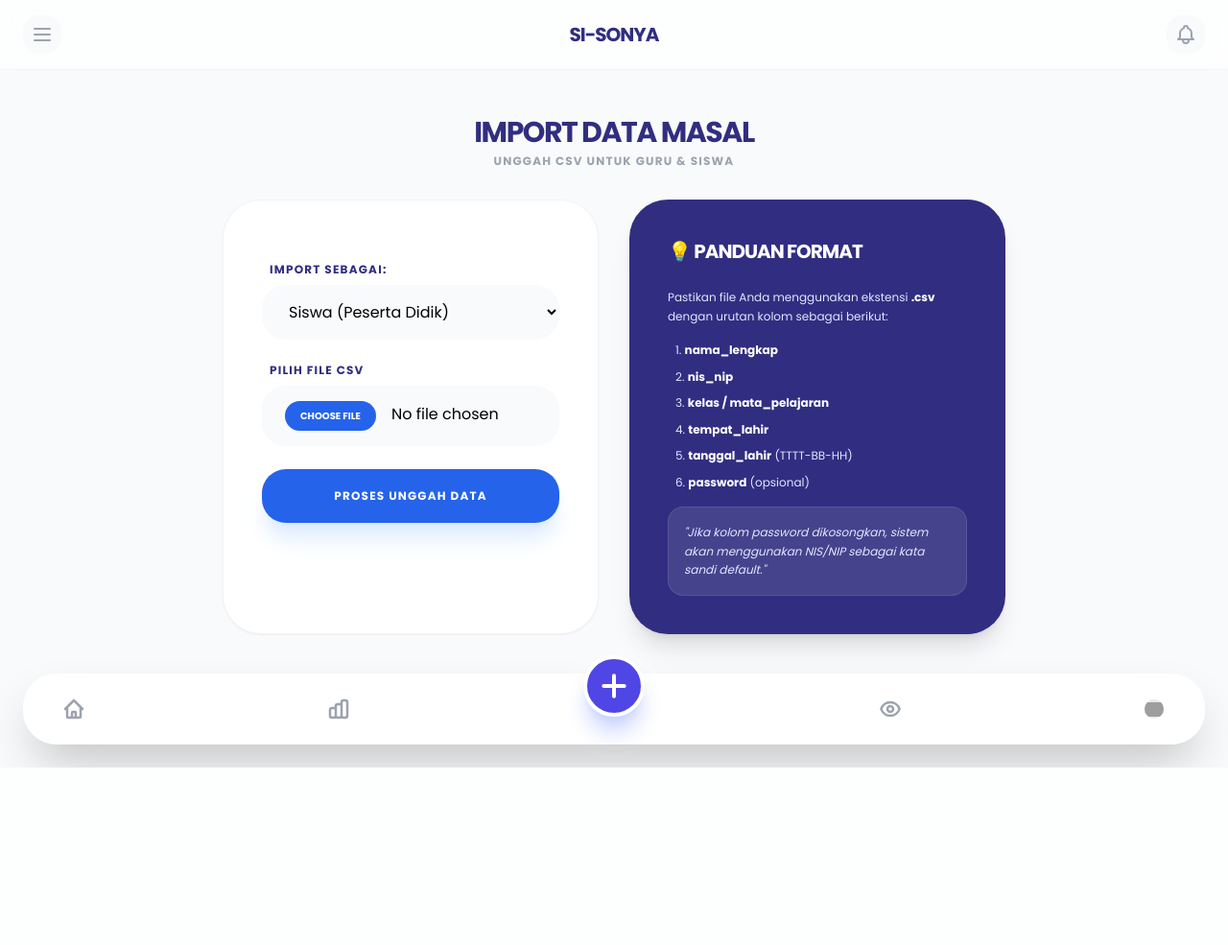
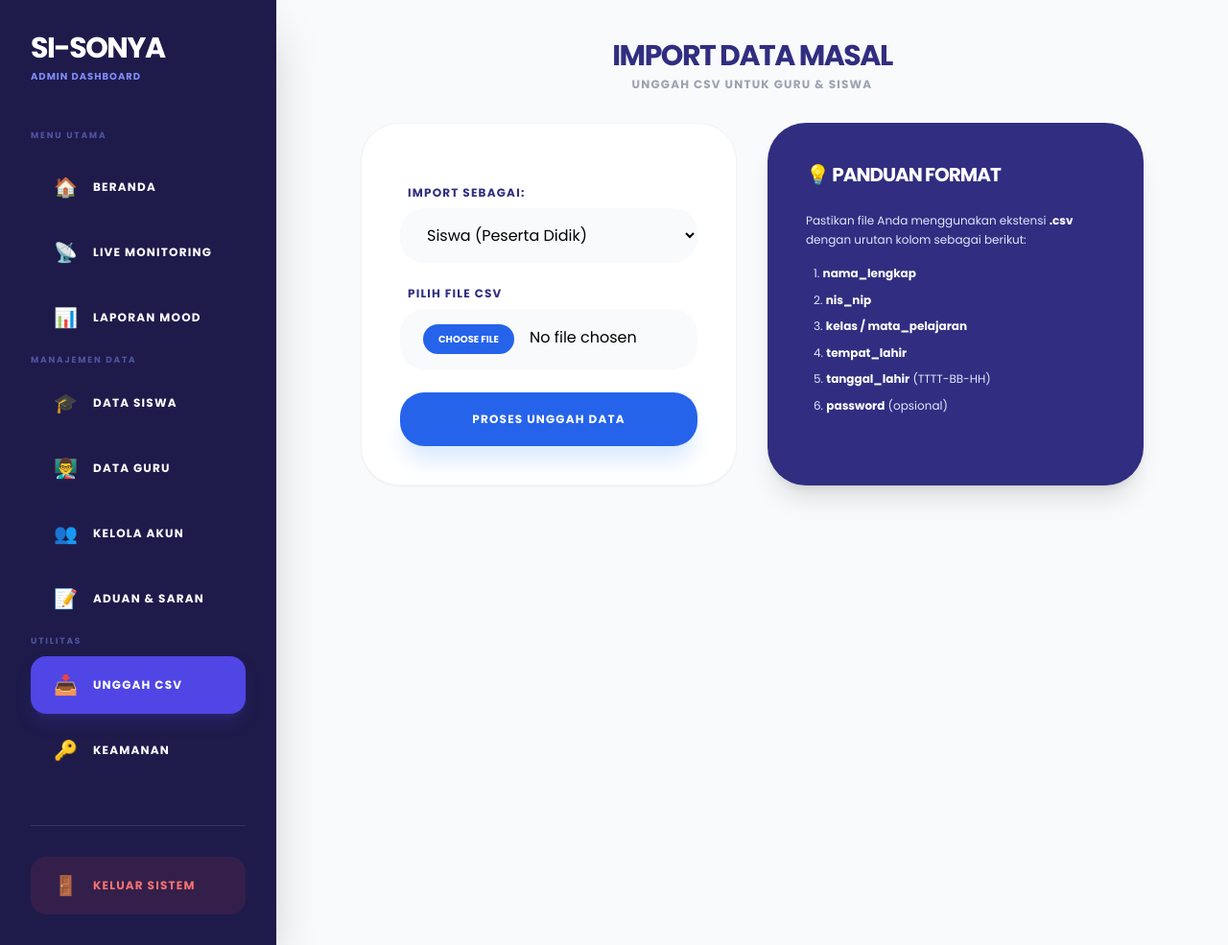
Before and after one commit to mughie77/si-sonya, a PHP site: page /views/import_data.php in a window 1280 px wide. Shown: the whole page at 96% size. Before the commit the page ends 800 px from the top, so only its background shows below. Run offline with PHP 8.4, Linux system fonts and the light colour scheme; a user stored in the database is signed in; some libraries are stand-ins or nearby versions; grey boxes are pictures that could not be loaded.

Commit message:
Implement role-specific navigation: Sidebar for Admin, Footer for Guru/Siswa
- Restricted footer navigation to Guru and Siswa roles only.
- Re-implemented the Sidebar for the Admin role with a modern "ZenMind" design.
- Updated all core views to support a flexbox layout with the Sidebar on desktop for Admins.
- Localized the sidebar and adapted the header to be responsive for both navigation styles.
- Maintained "ZenMind" aesthetic (Indonesian localization, soft blues, and high-radius rounding) across all components.

Co-authored-by: mughie77 <215782921+mughie77@users.noreply.github.com>

```diff
--- a/views/import_data.php
+++ b/views/import_data.php
@@ -18,7 +18,7 @@ if ($_SERVER['REQUEST_METHOD'] === 'POST') {
         $error = "CSRF Token invalid.";
     } elseif (isset($_FILES['file_csv']) && $_FILES['file_csv']['error'] === 0) {
         $file = $_FILES['file_csv']['tmp_name'];
-        $role = $_POST['role_import'] ?? 'siswa';
+        $role_imp = $_POST['role_import'] ?? 'siswa';
 
         if (($handle = fopen($file, "r")) !== FALSE) {
             fgetcsv($handle, 1000, ",");
@@ -36,7 +36,7 @@ if ($_SERVER['REQUEST_METHOD'] === 'POST') {
 
                     try {
                         $stmt = $pdo->prepare("INSERT INTO users (nama_lengkap, username, nis_nip, password, role, kelas, tempat_lahir, tanggal_lahir) VALUES (?, ?, ?, ?, ?, ?, ?, ?)");
-                        $stmt->execute([$nama, $username, $nis_nip, $password_hash, $role, $kelas, $tempat_lahir, $tanggal_lahir]);
+                        $stmt->execute([$nama, $username, $nis_nip, $password_hash, $role_imp, $kelas, $tempat_lahir, $tanggal_lahir]);
                         $count_success++;
                     } catch (PDOException $e) { $count_failed++; }
                 }
@@ -48,6 +48,7 @@ if ($_SERVER['REQUEST_METHOD'] === 'POST') {
 }
 
 $csrf_token = generate_csrf_token();
+$role = $_SESSION['role'];
 ?>
 <!DOCTYPE html>
 <html lang="id">
@@ -59,7 +60,10 @@ $csrf_token = generate_csrf_token();
     <link href="https://fonts.googleapis.com/css2?family=Poppins:wght@300;400;600;700&display=swap" rel="stylesheet">
     <style> body { font-family: 'Poppins', sans-serif; } </style>
 </head>
-<body class="bg-gray-50 min-h-screen">
+<body class="bg-gray-50 min-h-screen <?php echo ($role == 'admin') ? 'flex' : ''; ?>">
+    <?php if ($role == 'admin') include 'includes/sidebar.php'; ?>
+
+    <div class="flex-grow">
         <?php include 'includes/header.php'; ?>
 
         <main class="max-w-4xl mx-auto p-6 md:p-10 space-y-8 pb-32">
@@ -113,14 +117,12 @@ $csrf_token = generate_csrf_token();
                             <li><span class="text-white font-bold">tanggal_lahir</span> (TTTT-BB-HH)</li>
                             <li><span class="text-white font-bold">password</span> (opsional)</li>
                         </ol>
-                    <div class="mt-6 p-4 bg-white/10 rounded-2xl italic border border-white/10">
-                        "Jika kolom password dikosongkan, sistem akan menggunakan NIS/NIP sebagai kata sandi default."
-                    </div>
                     </div>
                 </div>
             </div>
         </main>
 
         <?php include 'includes/footer_nav.php'; ?>
+    </div>
 </body>
 </html>
--- a/views/includes/footer_nav.php
+++ b/views/includes/footer_nav.php
@@ -2,6 +2,9 @@
 // views/includes/footer_nav.php
 $cur = basename($_SERVER['PHP_SELF']);
 $role = $_SESSION['role'] ?? '';
+
+// Only Guru and Siswa use the floating footer navigation
+if ($role == 'admin') return;
 
 function get_active_class($page, $current) {
     return ($page === $current) ? 'text-indigo-600' : 'text-gray-400';
@@ -20,7 +23,6 @@ function get_active_class($page, $current) {
     </a>
 
     <!-- MOOD -->
-    <?php if ($role != 'admin'): ?>
     <a href="mood_tracker.php" class="flex flex-col items-center gap-1 group">
         <div class="p-2 rounded-2xl group-active:scale-90 transition <?php echo ($cur == 'mood_tracker.php') ? 'bg-indigo-50' : ''; ?>">
             <svg class="w-6 h-6 <?php echo get_active_class('mood_tracker.php', $cur); ?>" fill="none" stroke="currentColor" viewBox="0 0 24 24">
@@ -28,15 +30,6 @@ function get_active_class($page, $current) {
             </svg>
         </div>
     </a>
-    <?php else: ?>
-        <a href="mood_report.php" class="flex flex-col items-center gap-1 group">
-            <div class="p-2 rounded-2xl group-active:scale-90 transition <?php echo ($cur == 'mood_report.php') ? 'bg-indigo-50' : ''; ?>">
-                <svg class="w-6 h-6 <?php echo get_active_class('mood_report.php', $cur); ?>" fill="none" stroke="currentColor" viewBox="0 0 24 24">
-                    <path stroke-linecap="round" stroke-linejoin="round" stroke-width="2.5" d="M9 19v-6a2 2 0 00-2-2H5a2 2 0 00-2 2v6a2 2 0 002 2h2a2 2 0 002-2zm0 0V9a2 2 0 012-2h2a2 2 0 012 2v10m-6 0a2 2 0 002 2h2a2 2 0 002-2m0 0V5a2 2 0 012-2h2a2 2 0 012 2v14a2 2 0 01-2 2h-2a2 2 0 01-2-2z"></path>
-                </svg>
-            </div>
-        </a>
-    <?php endif; ?>
 
     <!-- CENTER / PRIMARY ACTION (LAPOR) -->
     <a href="lapor_bullying.php" class="flex flex-col items-center -mt-12 group">
@@ -47,8 +40,8 @@ function get_active_class($page, $current) {
         </div>
     </a>
 
-    <!-- LIVE VIEW (SECURITY) -->
-    <?php if ($role == 'admin' || $role == 'guru'): ?>
+    <!-- LIVE VIEW (GURU) / LAPOR FASILITAS (SISWA) -->
+    <?php if ($role == 'guru'): ?>
         <a href="live_monitoring.php" class="flex flex-col items-center gap-1 group">
             <div class="p-2 rounded-2xl group-active:scale-90 transition <?php echo ($cur == 'live_monitoring.php') ? 'bg-red-50' : ''; ?>">
                 <svg class="w-6 h-6 <?php echo ($cur == 'live_monitoring.php') ? 'text-red-500' : 'text-gray-400'; ?>" fill="none" stroke="currentColor" viewBox="0 0 24 24">
@@ -58,7 +51,6 @@ function get_active_class($page, $current) {
             </div>
         </a>
     <?php else: ?>
-        <!-- For Siswa, this could be Lapor Fasilitas -->
         <a href="lapor_fasilitas.php" class="flex flex-col items-center gap-1 group">
             <div class="p-2 rounded-2xl group-active:scale-90 transition <?php echo ($cur == 'lapor_fasilitas.php') ? 'bg-indigo-50' : ''; ?>">
                 <svg class="w-6 h-6 <?php echo get_active_class('lapor_fasilitas.php', $cur); ?>" fill="none" stroke="currentColor" viewBox="0 0 24 24">
@@ -76,5 +68,4 @@ function get_active_class($page, $current) {
             </div>
         </div>
     </button>
-
 </nav>
--- a/views/includes/header.php
+++ b/views/includes/header.php
@@ -1,9 +1,11 @@
 <?php
 // views/includes/header.php
 $nama_user = $_SESSION['nama_lengkap'] ?? 'User';
+$role = $_SESSION['role'] ?? '';
 $inisial = substr($nama_user, 0, 1);
 ?>
-<header class="fixed top-0 left-0 right-0 bg-white/70 backdrop-blur-md z-50 px-6 py-4 flex justify-between items-center border-b border-gray-100">
+<!-- Hide default mobile header for admin if needed, but usually good to keep for title on mobile -->
+<header class="fixed top-0 left-0 right-0 bg-white/70 backdrop-blur-md z-50 px-6 py-4 flex justify-between items-center border-b border-gray-100 <?php echo ($role == 'admin') ? 'lg:hidden' : ''; ?>">
     <button onclick="toggleExtraMenu()" class="w-10 h-10 flex items-center justify-center rounded-2xl bg-gray-50 text-gray-400 hover:bg-gray-100 transition">
         <svg class="w-6 h-6" fill="none" stroke="currentColor" viewBox="0 0 24 24"><path stroke-linecap="round" stroke-linejoin="round" stroke-width="2" d="M4 6h16M4 12h16M4 18h16"></path></svg>
     </button>
@@ -13,12 +15,12 @@ $inisial = substr($nama_user, 0, 1);
     </div>
 
     <div class="flex items-center gap-3">
-        <button class="w-10 h-10 flex items-center justify-center rounded-2xl bg-gray-50 text-gray-400">
-            <svg class="w-6 h-6" fill="none" stroke="currentColor" viewBox="0 0 24 24"><path stroke-linecap="round" stroke-linejoin="round" stroke-width="2" d="M15 17h5l-1.405-1.405A2.032 2.032 0 0118 14.158V11a6.002 6.002 0 00-4-5.659V5a2 2 0 10-4 0v.341C7.67 6.165 6 8.388 6 11v3.159c0 .538-.214 1.055-.595 1.436L4 17h5m6 0v1a3 3 0 11-6 0v-1m6 0H9"></path></svg>
-        </button>
+        <div class="w-10 h-10 flex items-center justify-center rounded-2xl bg-gray-50 text-indigo-600 font-black text-xs uppercase shadow-inner border border-white">
+            <?php echo $inisial; ?>
+        </div>
     </div>
 </header>
-<div class="h-20"></div> <!-- Spacer -->
+<div class="h-20 <?php echo ($role == 'admin') ? 'lg:hidden' : ''; ?>"></div> <!-- Spacer -->
 
 <!-- Pop-up Menu "Lainnya" -->
 <div id="extraMenu" class="fixed inset-0 bg-black/50 backdrop-blur-sm z-[100] hidden flex items-end justify-center sm:items-center p-4">
@@ -31,7 +33,6 @@ $inisial = substr($nama_user, 0, 1);
         </div>
 
         <div class="grid grid-cols-2 gap-4">
-            <!-- Link umum -->
             <a href="dashboard.php" class="p-4 bg-gray-50 rounded-3xl hover:bg-indigo-50 transition text-center group">
                 <span class="text-2xl block mb-2">🏠</span>
                 <span class="text-xs font-bold text-gray-600 group-hover:text-indigo-600">Beranda</span>
@@ -41,7 +42,7 @@ $inisial = substr($nama_user, 0, 1);
                 <span class="text-xs font-bold text-gray-600 group-hover:text-indigo-600">Ganti Sandi</span>
             </a>
 
-            <?php if ($_SESSION['role'] == 'admin'): ?>
+            <?php if ($role == 'admin'): ?>
                 <a href="kelola_siswa.php" class="p-4 bg-gray-50 rounded-3xl hover:bg-indigo-50 transition text-center group">
                     <span class="text-2xl block mb-2">🎓</span>
                     <span class="text-xs font-bold text-gray-600 group-hover:text-indigo-600">Data Siswa</span>
@@ -54,17 +55,9 @@ $inisial = substr($nama_user, 0, 1);
                     <span class="text-2xl block mb-2">👥</span>
                     <span class="text-xs font-bold text-gray-600 group-hover:text-indigo-600">Kelola Akun</span>
                 </a>
-                <a href="import_data.php" class="p-4 bg-gray-50 rounded-3xl hover:bg-indigo-50 transition text-center group">
-                    <span class="text-2xl block mb-2">📥</span>
-                    <span class="text-xs font-bold text-gray-600 group-hover:text-indigo-600">Unggah Data</span>
-                </a>
                 <a href="kelola_laporan.php" class="p-4 bg-gray-50 rounded-3xl hover:bg-indigo-50 transition text-center group">
-                    <span class="text-2xl block mb-2">📊</span>
+                    <span class="text-2xl block mb-2">📝</span>
                     <span class="text-xs font-bold text-gray-600 group-hover:text-indigo-600">Manajemen Laporan</span>
-                </a>
-                <a href="hash_generator.php" class="p-4 bg-gray-50 rounded-3xl hover:bg-indigo-50 transition text-center group">
-                    <span class="text-2xl block mb-2">🔑</span>
-                    <span class="text-xs font-bold text-gray-600 group-hover:text-indigo-600">Alat Keamanan</span>
                 </a>
             <?php endif; ?>
         </div>
--- /dev/null
+++ b/views/includes/sidebar.php
@@ -0,0 +1,70 @@
+<?php
+// views/includes/sidebar.php
+$cur = basename($_SERVER['PHP_SELF']);
+?>
+<aside class="w-72 bg-indigo-950 min-h-screen flex flex-col p-8 text-white sticky top-0 hidden lg:flex shadow-2xl">
+    <div class="mb-12">
+        <h1 class="text-3xl font-black tracking-tighter uppercase">SI-SONYA</h1>
+        <p class="text-indigo-400 text-[10px] font-black uppercase tracking-widest mt-1">Admin Dashboard</p>
+    </div>
+
+    <nav class="flex-grow space-y-2">
+        <p class="text-[9px] font-black text-indigo-400 uppercase tracking-[0.2em] mb-4 opacity-50">Menu Utama</p>
+
+        <a href="dashboard.php" class="flex items-center gap-4 px-6 py-4 rounded-2xl transition <?php echo ($cur == 'dashboard.php') ? 'bg-indigo-600 shadow-lg shadow-indigo-900/50' : 'hover:bg-white/5'; ?>">
+            <span class="text-xl">🏠</span>
+            <span class="text-xs font-bold uppercase tracking-widest">Beranda</span>
+        </a>
+
+        <a href="live_monitoring.php" class="flex items-center gap-4 px-6 py-4 rounded-2xl transition <?php echo ($cur == 'live_monitoring.php') ? 'bg-red-600 shadow-lg shadow-red-900/50' : 'hover:bg-white/5'; ?>">
+            <span class="text-xl">📡</span>
+            <span class="text-xs font-bold uppercase tracking-widest">Live Monitoring</span>
+        </a>
+
+        <a href="mood_report.php" class="flex items-center gap-4 px-6 py-4 rounded-2xl transition <?php echo ($cur == 'mood_report.php') ? 'bg-indigo-600 shadow-lg shadow-indigo-900/50' : 'hover:bg-white/5'; ?>">
+            <span class="text-xl">📊</span>
+            <span class="text-xs font-bold uppercase tracking-widest">Laporan Mood</span>
+        </a>
+
+        <p class="text-[9px] font-black text-indigo-400 uppercase tracking-[0.2em] mt-10 mb-4 opacity-50">Manajemen Data</p>
+
+        <a href="kelola_siswa.php" class="flex items-center gap-4 px-6 py-4 rounded-2xl transition <?php echo ($cur == 'kelola_siswa.php') ? 'bg-indigo-600 shadow-lg shadow-indigo-900/50' : 'hover:bg-white/5'; ?>">
+            <span class="text-xl">🎓</span>
+            <span class="text-xs font-bold uppercase tracking-widest">Data Siswa</span>
+        </a>
+
+        <a href="kelola_guru.php" class="flex items-center gap-4 px-6 py-4 rounded-2xl transition <?php echo ($cur == 'kelola_guru.php') ? 'bg-indigo-600 shadow-lg shadow-indigo-900/50' : 'hover:bg-white/5'; ?>">
+            <span class="text-xl">👨‍🏫</span>
+            <span class="text-xs font-bold uppercase tracking-widest">Data Guru</span>
+        </a>
+
+        <a href="kelola_user.php" class="flex items-center gap-4 px-6 py-4 rounded-2xl transition <?php echo ($cur == 'kelola_user.php') ? 'bg-indigo-600 shadow-lg shadow-indigo-900/50' : 'hover:bg-white/5'; ?>">
+            <span class="text-xl">👥</span>
+            <span class="text-xs font-bold uppercase tracking-widest">Kelola Akun</span>
+        </a>
+
+        <a href="kelola_laporan.php" class="flex items-center gap-4 px-6 py-4 rounded-2xl transition <?php echo ($cur == 'kelola_laporan.php') ? 'bg-indigo-600 shadow-lg shadow-indigo-900/50' : 'hover:bg-white/5'; ?>">
+            <span class="text-xl">📝</span>
+            <span class="text-xs font-bold uppercase tracking-widest">Aduan & Saran</span>
+        </a>
+
+        <p class="text-[9px] font-black text-indigo-400 uppercase tracking-[0.2em] mt-10 mb-4 opacity-50">Utilitas</p>
+
+        <a href="import_data.php" class="flex items-center gap-4 px-6 py-4 rounded-2xl transition <?php echo ($cur == 'import_data.php') ? 'bg-indigo-600 shadow-lg shadow-indigo-900/50' : 'hover:bg-white/5'; ?>">
+            <span class="text-xl">📥</span>
+            <span class="text-xs font-bold uppercase tracking-widest">Unggah CSV</span>
+        </a>
+
+        <a href="hash_generator.php" class="flex items-center gap-4 px-6 py-4 rounded-2xl transition <?php echo ($cur == 'hash_generator.php') ? 'bg-indigo-600 shadow-lg shadow-indigo-900/50' : 'hover:bg-white/5'; ?>">
+            <span class="text-xl">🔑</span>
+            <span class="text-xs font-bold uppercase tracking-widest">Keamanan</span>
+        </a>
+    </nav>
+
+    <div class="mt-12 pt-8 border-t border-white/10">
+        <a href="../logout.php" class="flex items-center gap-4 px-6 py-4 rounded-2xl bg-red-500/10 text-red-400 hover:bg-red-500 hover:text-white transition group">
+            <span class="text-xl">🚪</span>
+            <span class="text-xs font-bold uppercase tracking-widest">Keluar Sistem</span>
+        </a>
+    </div>
+</aside>
```
Also changed, not shown: views/change_password.php (+6 -1 lines), views/dashboard.php (+5 -8 lines), views/hash_generator.php (+6 -6 lines), views/kelola_guru.php (+6 -1 lines), views/kelola_laporan.php (+7 -2 lines), views/kelola_siswa.php (+6 -1 lines), views/kelola_user.php (+6 -1 lines), views/live_monitoring.php (+5 -8 lines), views/mood_report.php (+8 -6 lines). Lines whose indentation alone changed are shown as unchanged.
